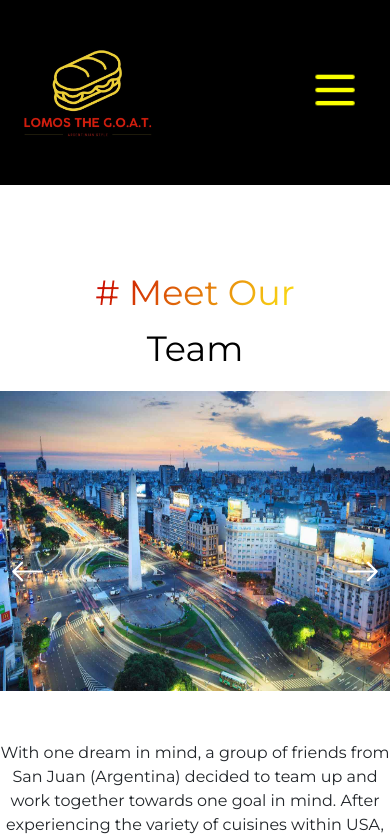
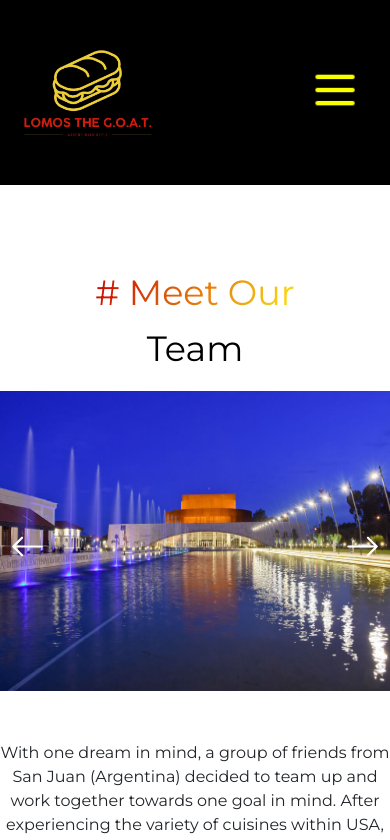
Before and after one commit to JorgeLG87/Lomos-the-G.O.A.T, a React (Vite) app: page /about-us in a window 390 px wide. Shown: the top 840 px of the page. Built offline with nearby package versions, Linux system fonts and the light colour scheme; the HTML template or start-up script is replaced by a standard one.

Commit message:
CSS styling for mobile devices

```diff
--- a/src/Components/AboutUsCarousel.css
+++ b/src/Components/AboutUsCarousel.css
@@ -31,6 +31,9 @@
     /* background-color: white; */
     opacity: 1;
     margin-top: 60px;
+    @media (width < 450px) {
+        margin-top: 10px;
+    }
 }
 
 .left-arrow:hover {
@@ -45,6 +48,9 @@
     right: 10px;
     opacity: 1;
     margin-top: 60px;
+    @media (width < 450px) {
+        margin-top: 10px;
+    }
 }
 
 .right-arrow:hover {
--- a/src/Components/AboutUsCarousel.jsx
+++ b/src/Components/AboutUsCarousel.jsx
@@ -8,11 +8,11 @@ export default function AboutUsCarousel({slides}) {
     const [ currSlide, setCurrSlide ] = useState(0);
 
 
-    // useEffect(() => {
-    //     setTimeout(()=>{
-    //         slideRight()
-    //     },4000)
-    // });
+    useEffect(() => {
+        setTimeout(()=>{
+            slideRight()
+        },2000)
+    });
 
     function slideRight() {
         if (currSlide === slides.length-1) {
```
